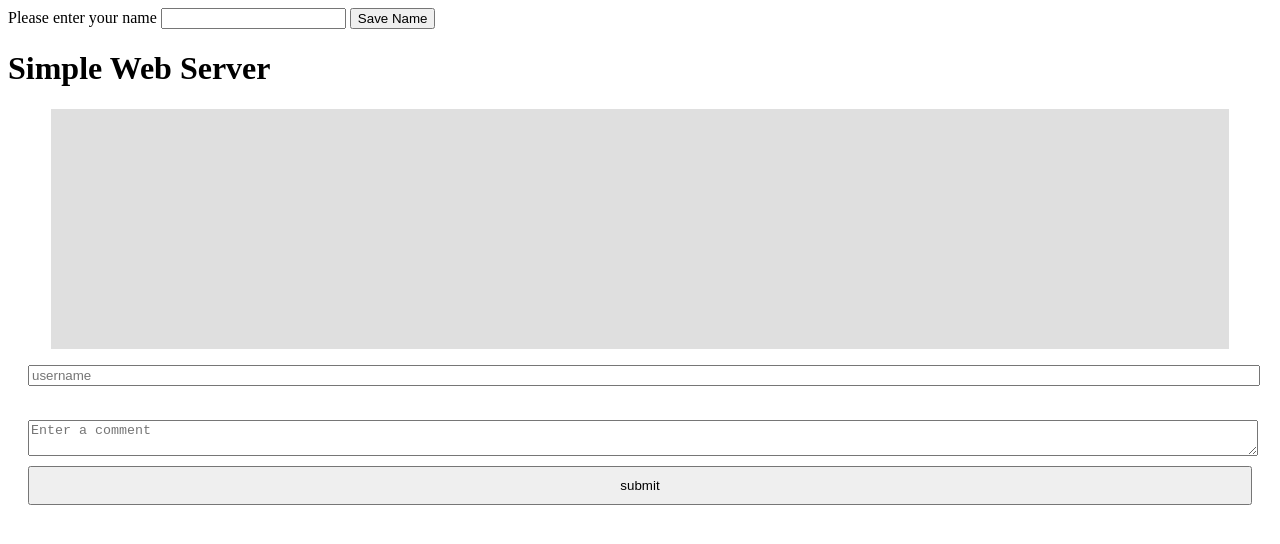
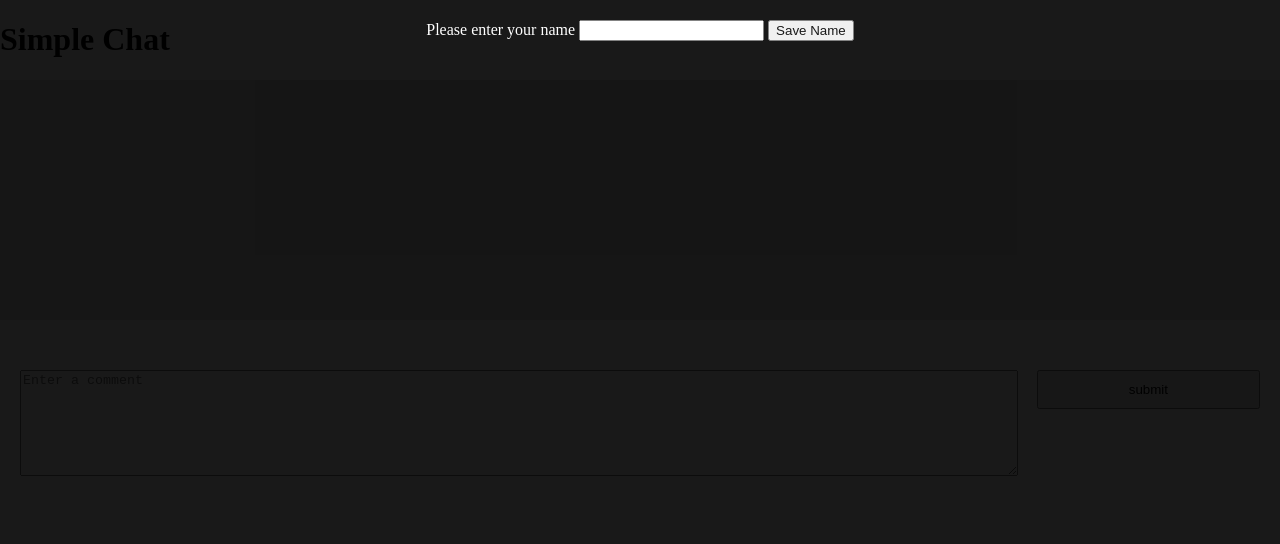
Before and after one commit to normanbarber/Simple-Socket-Server, a plain HTML site: page index.html in a window 1280 px wide. Drawn offline with nearby package versions, Linux system fonts and the light colour scheme; no server answers.

Commit message:
updating ui including a username prompt on page load

```diff
--- a/index.html
+++ b/index.html
@@ -10,10 +10,13 @@
     <script type="text/javascript">
         $( document ).ready(function() {
             var socket = io.connect('http://localhost:3001');
-
+            $('#nameform').show();
             $('#savename').click(function(){
                 var nameentered = $('#entername').val();
-                if(nameentered) socket.emit('set_name', {name:nameentered});
+                if(nameentered){
+                    $('#nameform').hide();
+                    socket.emit('set_name', {name:nameentered});
+                }
             });
 
             $('#send').click(function(event){
@@ -27,7 +30,7 @@
 
             socket.on('name_set', function(data){
                 $('#entername').val('');
-                $('#username').val(data.name);
+                $('#username').text(data.name);
             });
 
             socket.on('message', function(data){
@@ -38,7 +41,7 @@
                 }
                 else{
                     if(data.username && data.message){
-                        $('.allusermessages').append(data.username + ' says: ' + data.message + '<br/>');
+                        $('.allusermessages').append(data.username + ': ' + data.message + '<br/>');
                         $('.allusermessages').scrollTop(1e4);
                     }
                 }
@@ -48,25 +51,25 @@
     </script>
 </head>
 <body>
-    <div id="nameform">
+    <div id="nameform" style="float: left; width: 100%; height: 100%; padding: 20px 0px 0px 0px; background: #000000; opacity: 0.9; color: #ffffff; text-align: center; position: fixed; top: 0px; left: 0px; z-index: 1;">
         Please enter your name
         <input id="entername" type="text" />
         <input id="savename" type="button" value="Save Name" />
     </div>
-    <div id="serverform" style="float:left; width: 100%; height: 100%; margin: 0 auto; padding: 0px;">
-        <h1>Simple Web Server</h1>
-        <div style="float:none; width: 90%; height: 200px; margin: 0 auto; padding: 20px; background: #dfdfdf; color:#161616; overflow: auto;" class="allusermessages"></div>
+    <div id="serverform" style="float:left; width: 100%; height: 100%; margin: 0 auto; padding: 0px; position: fixed; top: 0px; left: 0px; z-index: 0;">
+        <h1>Simple Chat</h1>
+        <div style="float:none; width: 100%; height: 200px; margin: 0 auto; padding: 20px; background: #dfdfdf; color:#161616; overflow: auto;" class="allusermessages"></div>
         <form method="post">
             <div style="margin: 0 20px;">
                 <div align="left">
-                    <input style="float:left; width: 100%; height: auto;" id="username" type="text" name="username" placeholder="username" readonly />
+                    <label style="float:left; width: 100%; height: auto;" id="username"></label>
                 </div>
                 <p>&nbsp;</p>
-                <div align="left">
-                    <textarea style="float:left; width: 100%; height: 50%;" id="usercomments" data-type="text" name="usercomments" placeholder="Enter a comment"></textarea>
+                <div align="left" style="float:left; width: 80%;">
+                    <textarea style="float:left; width: 100%; height: 100px;" id="usercomments" data-type="text" name="usercomments" placeholder="Enter a comment"></textarea>
                 </div>
-                <div align="left">
-                    <input style="float:left; width: 100%; margin: 10px auto; padding: 10px;" type="submit" value="submit" id="send" />
+                <div align="right" style="float:right; width: 18%; ">
+                    <input style="float:left; width: 100%; margin: 0px auto; padding: 10px;" type="submit" value="submit" id="send" />
                 </div>
             </div>
         </form>
```
